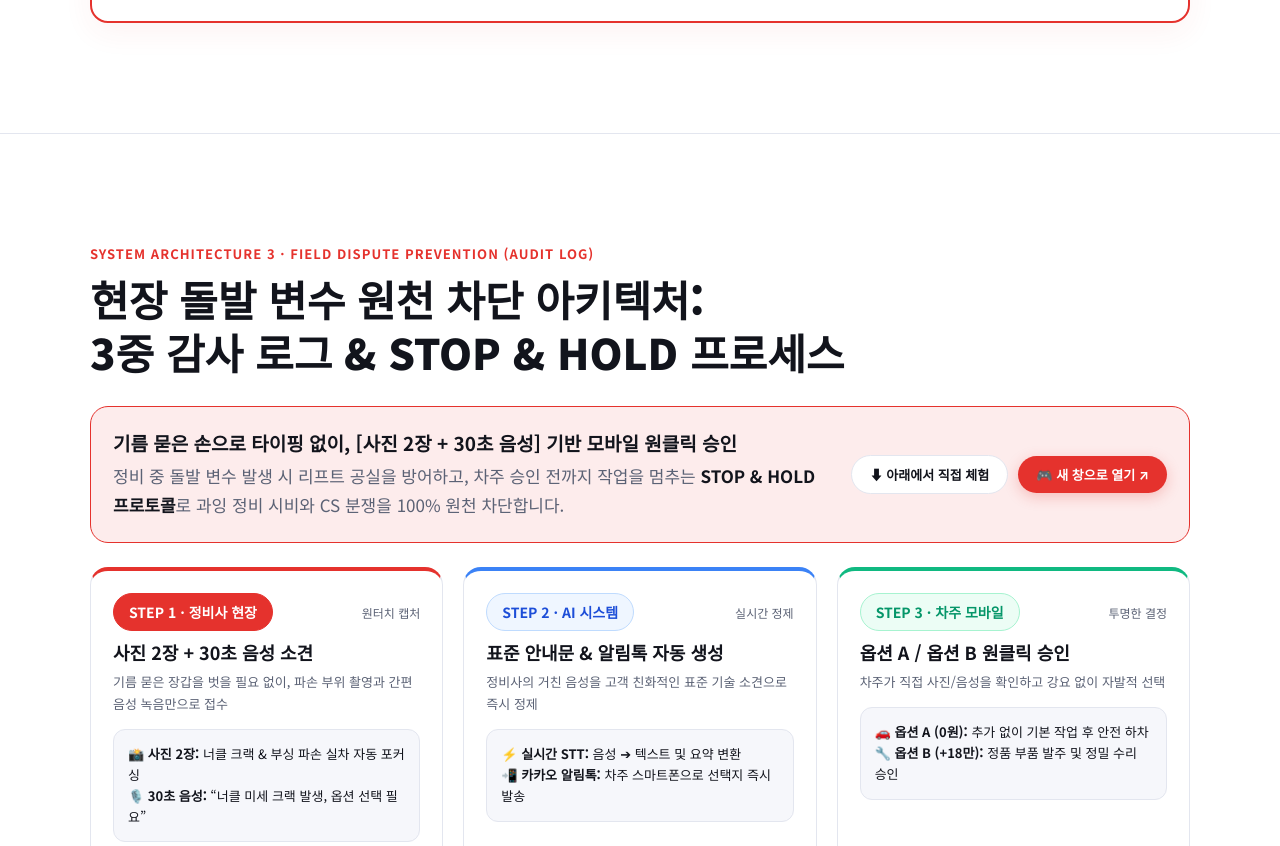
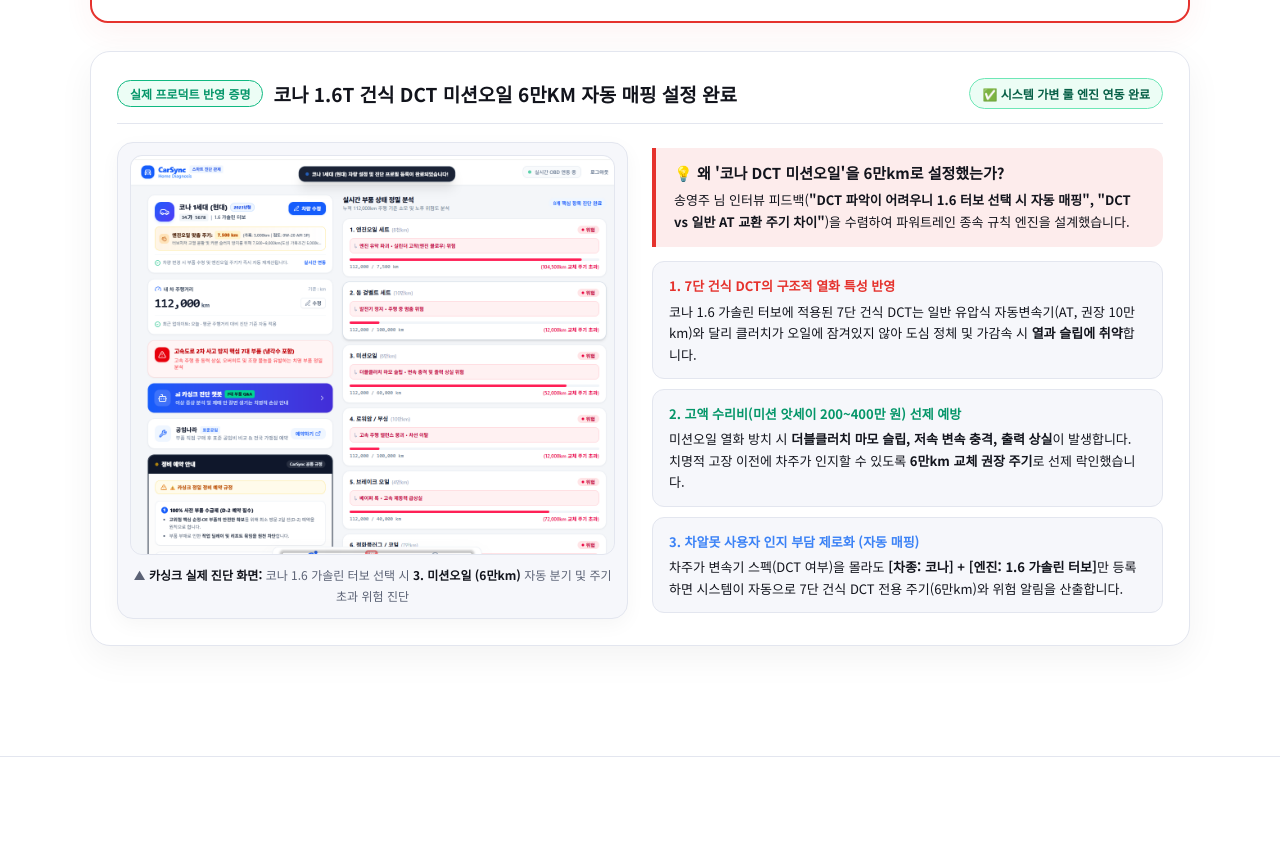
Before and after one commit to wlsgns9607-blip/car1006, a website: page index.html in a window 1280 px wide. Shown: the part 7215-8061 px from the top of the page. Drawn offline with nearby package versions, Linux system fonts and the light colour scheme; a web font is replaced by a local one.

Commit message:
Update index.html

```diff
--- a/index.html
+++ b/index.html
@@ -949,7 +949,7 @@
             </div>
 
             <!-- PM's Retrospective (기획자 회고 박스) -->
-            <div class="card rv" style="background:var(--card);border:2px solid var(--ac);border-radius:18px;padding:24px;box-shadow:0 10px 30px rgba(229,50,45,0.06)">
+            <div class="card rv" style="background:var(--card);border:2px solid var(--ac);border-radius:18px;padding:24px;box-shadow:0 10px 30px rgba(229,50,45,0.06);margin-bottom:28px">
                 <div style="display:flex;align-items:center;gap:10px;margin-bottom:14px">
                     <span class="chip r" style="font-size:12px;font-weight:900;padding:4px 12px">💡 PM's Retrospective</span>
                     <h3 style="font-size:18px;margin:0;color:var(--fg)">기획자 회고 및 스코핑 총평</h3>
@@ -962,6 +962,56 @@
                     <div style="background:var(--bg);padding:16px;border-radius:12px;border:1px solid var(--line);line-height:1.7">
                         <b style="color:var(--ac);display:block;font-size:15px;margin-bottom:6px">🎯 철저한 MVP 스코프 통제 (De-scoping)</b>
                         긴급출동 전화번호, 팝업 일러스트, 유종별 세부 부품 등 <b>지엽적 기능 욕심을 철저히 쳐내어(De-scoping)</b>, 10월 런칭 일정 준수와 핵심 7대 부품 룰 엔진 고도화에 100% 집중했습니다.
+                    </div>
+                </div>
+            </div>
+
+            <!-- 📸 [프로덕트 실증] 코나 DCT 미션오일 6만KM 설정 완료 및 구현 이유 -->
+            <div class="card rv" style="background:var(--card);border:1px solid var(--line);border-radius:20px;padding:26px;box-shadow:0 12px 36px rgba(0,0,0,0.05)">
+                <div style="display:flex;align-items:center;justify-content:space-between;flex-wrap:wrap;gap:12px;margin-bottom:18px;border-bottom:1px solid var(--line);padding-bottom:14px">
+                    <div style="display:flex;align-items:center;gap:10px">
+                        <span class="chip" style="background:#ecfdf5;color:#059669;border:1px solid #10b981;font-size:12px;font-weight:900;padding:4px 12px">실제 프로덕트 반영 증명</span>
+                        <h3 style="font-size:19px;margin:0;color:var(--fg)">코나 1.6T 건식 DCT 미션오일 6만KM 자동 매핑 설정 완료</h3>
+                    </div>
+                    <span class="badge-status badge-core">✅ 시스템 가변 룰 엔진 연동 완료</span>
+                </div>
+
+                <div style="display:grid;grid-template-columns:repeat(auto-fit,minmax(320px,1fr));gap:24px;align-items:center">
+                    <!-- 실제 구현 화면 스크린샷 (IMG/IMG_001.png) -->
+                    <div style="background:var(--bg);border:1px solid var(--line);border-radius:16px;padding:12px;text-align:center;box-shadow:0 6px 20px rgba(0,0,0,0.04)">
+                        <div style="position:relative;overflow:hidden;border-radius:12px;border:1px solid var(--line)">
+                            <img src="IMG/IMG_001.png" alt="코나 1.6T DCT 미션오일 6만km 설정 완료 화면" style="width:100%;height:auto;display:block;object-fit:cover;border-radius:12px;transition:transform .3s ease;" onmouseover="this.style.transform='scale(1.02)'" onmouseout="this.style.transform='scale(1)'">
+                        </div>
+                        <p style="font-size:12px;color:var(--mut);margin-top:10px;margin-bottom:0">
+                            ▲ <b>카싱크 실제 진단 화면:</b> 코나 1.6 가솔린 터보 선택 시 <b>3. 미션오일 (6만km)</b> 자동 분기 및 주기 초과 위험 진단
+                        </p>
+                    </div>
+
+                    <!-- 6만KM 설정 이유 및 PM 의사결정 배경 -->
+                    <div style="display:flex;flex-direction:column;gap:14px">
+                        <div style="background:var(--soft);border-left:4px solid var(--ac);padding:14px 18px;border-radius:0 12px 12px 0">
+                            <h4 style="font-size:15px;color:var(--fg);margin-bottom:6px">💡 왜 '코나 DCT 미션오일'을 6만km로 설정했는가?</h4>
+                            <p style="font-size:13px;line-height:1.7;color:var(--fg);margin:0">
+                                송영주 님 인터뷰 피드백(<b>"DCT 파악이 어려우니 1.6 터보 선택 시 자동 매핑", "DCT vs 일반 AT 교환 주기 차이"</b>)을 수렴하여 파워트레인 종속 규칙 엔진을 설계했습니다.
+                            </p>
+                        </div>
+
+                        <div style="display:flex;flex-direction:column;gap:10px">
+                            <div style="background:var(--bg);padding:13px 16px;border-radius:12px;border:1px solid var(--line);font-size:13px;line-height:1.65">
+                                <b style="color:var(--ac);display:block;margin-bottom:4px">1. 7단 건식 DCT의 구조적 열화 특성 반영</b>
+                                코나 1.6 가솔린 터보에 적용된 7단 건식 DCT는 일반 유압식 자동변속기(AT, 권장 10만km)와 달리 클러치가 오일에 잠겨있지 않아 도심 정체 및 가감속 시 <b>열과 슬립에 취약</b>합니다.
+                            </div>
+
+                            <div style="background:var(--bg);padding:13px 16px;border-radius:12px;border:1px solid var(--line);font-size:13px;line-height:1.65">
+                                <b style="color:#059669;display:block;margin-bottom:4px">2. 고액 수리비(미션 앗세이 200~400만 원) 선제 예방</b>
+                                미션오일 열화 방치 시 <b>더블클러치 마모 슬립, 저속 변속 충격, 출력 상실</b>이 발생합니다. 치명적 고장 이전에 차주가 인지할 수 있도록 <b>6만km 교체 권장 주기</b>로 선제 락인했습니다.
+                            </div>
+
+                            <div style="background:var(--bg);padding:13px 16px;border-radius:12px;border:1px solid var(--line);font-size:13px;line-height:1.65">
+                                <b style="color:#3b82f6;display:block;margin-bottom:4px">3. 차알못 사용자 인지 부담 제로화 (자동 매핑)</b>
+                                차주가 변속기 스펙(DCT 여부)을 몰라도 <b>[차종: 코나] + [엔진: 1.6 가솔린 터보]</b>만 등록하면 시스템이 자동으로 7단 건식 DCT 전용 주기(6만km)와 위험 알림을 산출합니다.
+                            </div>
+                        </div>
                     </div>
                 </div>
             </div>
```
